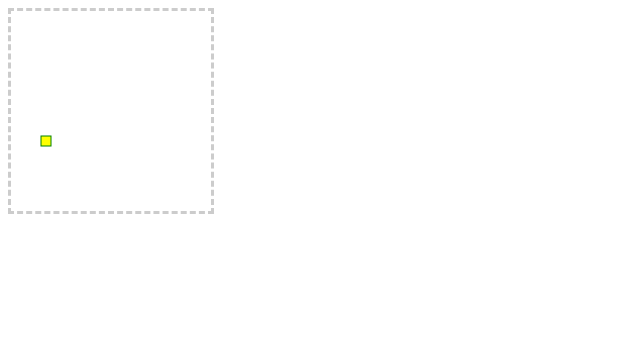
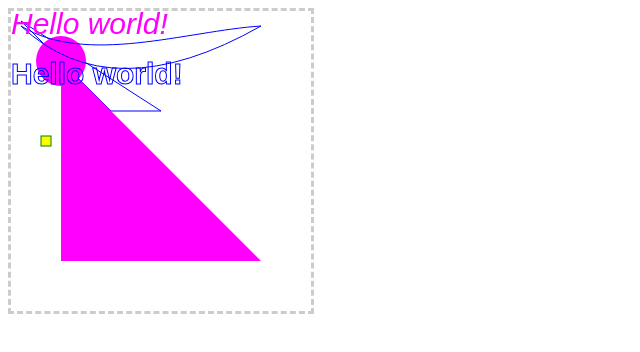
Before and after one commit to miwanoff/svg-2023, a plain HTML site: page canvas.html in a window 1280 px wide. Shown: the whole page, without its empty margins (0-640 px from the left). Drawn offline with Linux system fonts and the light colour scheme.

Commit message:
Add ship

```diff
--- a/canvas.html
+++ b/canvas.html
@@ -8,7 +8,7 @@
 </head>
 
 <body>
-    <canvas id="canvas_id" width="200" height="200" style="border:dashed #ccc;"></canvas>
+    <canvas id="canvas_id" width="300" height="300" style="border:dashed #ccc;"></canvas>
     <script>
         let canvas = document.getElementById("canvas_id");
         let context = canvas.getContext("2d");
@@ -17,6 +17,42 @@
         context.strokeStyle = 'green';
         context.fillRect(30, 125, 10, 10);
         context.strokeRect(30, 125, 10, 10);
+        context.strokeStyle = 'blue';
+
+        context.beginPath();
+        context.moveTo(10, 10); // Начало линии
+        context.lineTo(100, 100); // Узел линии
+        context.lineTo(150, 100); // Конец линии
+        context.closePath();
+        context.stroke();
+        context.fillStyle = "#f0f";
+        context.beginPath();
+        context.moveTo(50, 50);
+        context.lineTo(50, 250);
+        context.lineTo(250, 250);
+        context.closePath();
+        context.fill();
+
+
+        context.beginPath();
+        context.arc(50, 50, 25, 0, Math.PI * 2, false);
+        context.closePath();
+        context.fill(); // Заливка окружности
+
+
+        context.beginPath();
+        context.moveTo(10, 15);
+        context.bezierCurveTo(75, 55, 175, 20, 250, 15);
+        context.moveTo(10, 15);
+        context.quadraticCurveTo(100, 100, 250, 15);
+        context.stroke();
+
+        context.font = 'italic 30px sans-serif';
+        context.textBaseline = 'top';
+        context.fillText('Hello world!', 0, 0);
+
+        context.font = 'bold 30px sans-serif';
+        context.strokeText('Hello world!', 0, 50);
     </script>
 </body>
 
```
Also changed, not shown: ship.html (added, +16 -0 lines), ship.js (added, +34 -0 lines).
